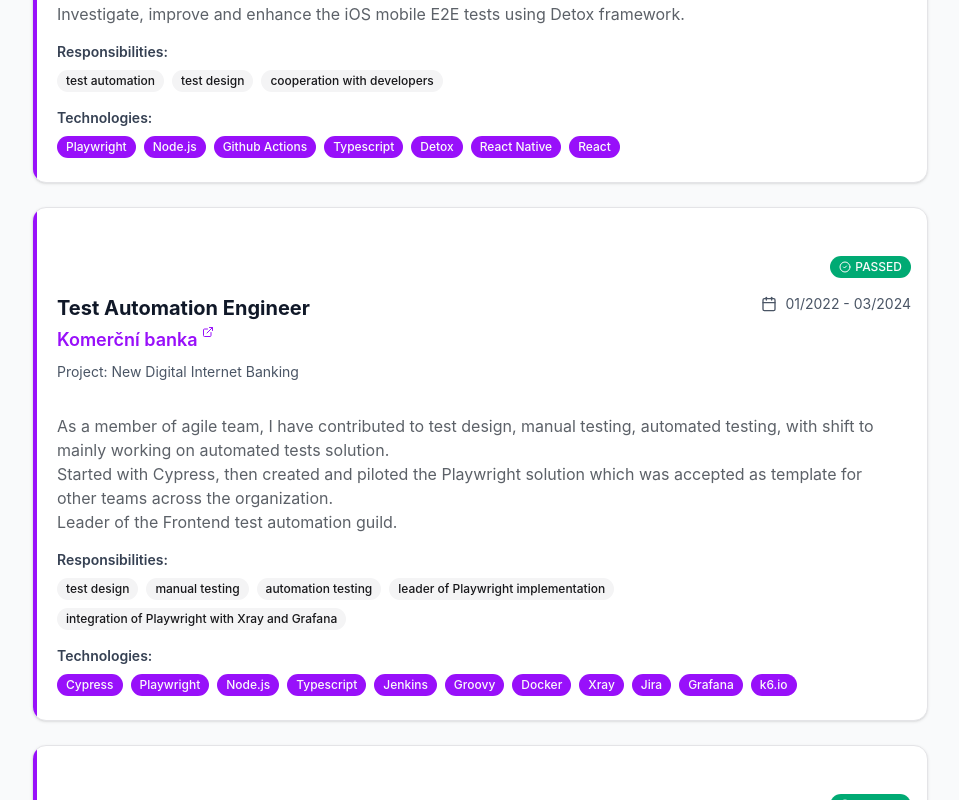
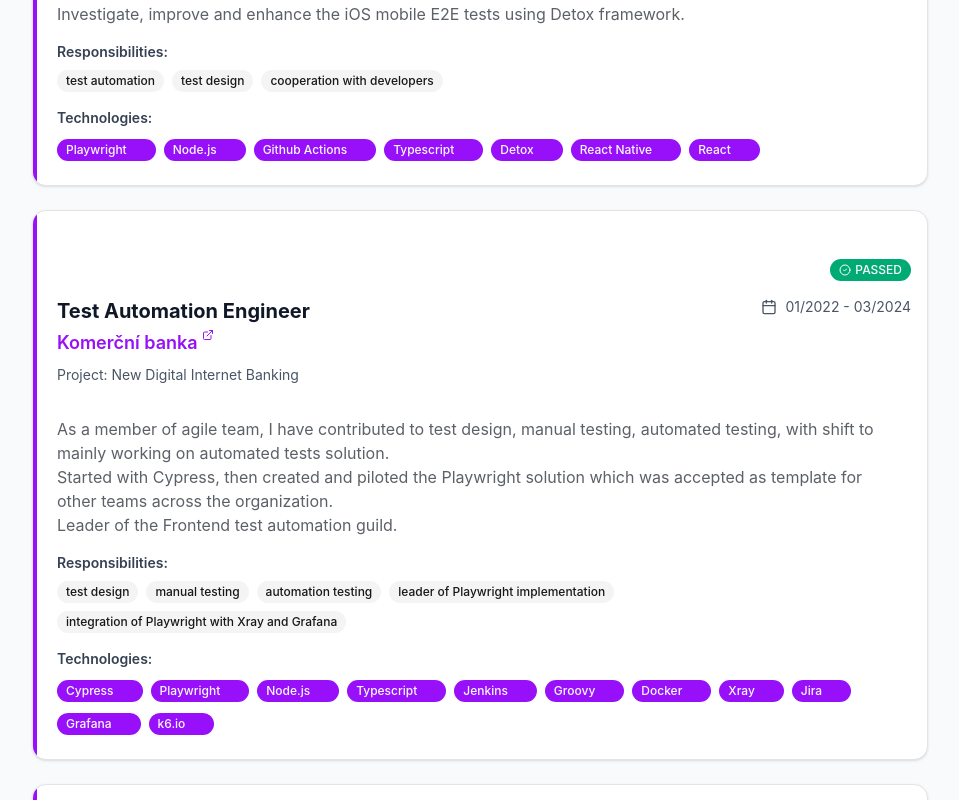
Before and after one commit to radekBednarik/personal_cv_page, a React (Vite) app: page / in a window 1280 px wide. Shown: the part 1700-2500 px from the top of the page, without its empty margins (160-1119 px from the left). Built offline with nearby package versions, Linux system fonts and the light colour scheme.

Commit message:
feat: Add links to badges

```diff
--- a/src/components/ExperienceSection.tsx
+++ b/src/components/ExperienceSection.tsx
@@ -5,6 +5,7 @@
 	Newspaper,
 	TestTube,
 } from "lucide-react";
+import { ToolBadge } from "@/components/ToolBadge";
 import { Badge } from "@/components/ui/badge";
 import { Card, CardContent, CardHeader, CardTitle } from "@/components/ui/card";
 import type {
@@ -144,12 +145,11 @@
 											</h4>
 											<div className="flex flex-wrap gap-2">
 												{item.tools.map((tool) => (
-													<Badge
+													<ToolBadge
 														key={`${item.id}-tool-${tool}`}
+														tool={tool}
 														className="bg-purple-600 hover:bg-purple-600/90 dark:bg-purple-400 dark:hover:bg-purple-400/90"
-													>
-														{tool}
-													</Badge>
+													/>
 												))}
 											</div>
 										</div>
--- a/src/components/SkillsSection.tsx
+++ b/src/components/SkillsSection.tsx
@@ -1,4 +1,5 @@
 import { Code2 } from "lucide-react";
+import { ToolBadge } from "@/components/ToolBadge";
 import { Badge } from "@/components/ui/badge";
 import { Card, CardContent, CardHeader, CardTitle } from "@/components/ui/card";
 import type { SkillsSection as SkillsSectionType } from "@/lib/resume-types";
@@ -40,12 +41,11 @@
 								<CardContent>
 									<div className="flex flex-wrap gap-2">
 										{item.keywords.map((keyword) => (
-											<Badge
+											<ToolBadge
 												key={`${item.id}-keyword-${keyword}`}
+												tool={keyword}
 												className="bg-purple-600 hover:bg-purple-600/90 dark:bg-purple-400 dark:hover:bg-purple-400/90"
-											>
-												{keyword}
-											</Badge>
+											/>
 										))}
 									</div>
 								</CardContent>
--- /dev/null
+++ b/src/components/ToolBadge.tsx
@@ -0,0 +1,82 @@
+import { ExternalLink } from "lucide-react";
+import { Badge } from "@/components/ui/badge";
+
+interface ToolBadgeProps {
+	tool: string;
+	variant?: "default" | "secondary" | "outline" | "destructive";
+	className?: string;
+}
+
+const TOOL_URLS: Record<string, string> = {
+	// Testing frameworks and libraries
+	Playwright: "https://playwright.dev/",
+	Cypress: "https://www.cypress.io/",
+	Mocha: "https://mochajs.org/",
+	Jest: "https://jestjs.io/",
+	"Webdriver.io": "https://webdriver.io/",
+	Detox: "https://wix.github.io/Detox/",
+	pytest: "https://docs.pytest.org/",
+	behave: "https://behave.readthedocs.io/",
+	"behave (cucumber)": "https://behave.readthedocs.io/",
+	Postman: "https://www.postman.com/",
+	"k6.io": "https://k6.io/",
+
+	// Programming languages
+	Typescript: "https://www.typescriptlang.org/",
+	TypeScript: "https://www.typescriptlang.org/",
+	JavaScript: "https://developer.mozilla.org/en-US/docs/Web/JavaScript",
+	Python: "https://www.python.org/",
+	Go: "https://go.dev/",
+	SQL: "https://en.wikipedia.org/wiki/SQL",
+	Groovy: "https://groovy-lang.org/",
+
+	// Runtime and frameworks
+	"Node.js": "https://nodejs.org/",
+	React: "https://react.dev/",
+	"React Native": "https://reactnative.dev/",
+
+	// CI/CD and DevOps
+	"Github Actions": "https://github.com/features/actions",
+	Jenkins: "https://www.jenkins.io/",
+	Docker: "https://www.docker.com/",
+
+	// Project management and monitoring
+	Jira: "https://www.atlassian.com/software/jira",
+	Zephyr: "https://smartbear.com/test-management/zephyr/",
+	Xray: "https://www.getxray.app/",
+	Linear: "https://linear.app/",
+	Grafana: "https://grafana.com/",
+};
+
+export function ToolBadge({
+	tool,
+	variant = "default",
+	className,
+}: ToolBadgeProps) {
+	const url = TOOL_URLS[tool];
+
+	if (url) {
+		return (
+			<a
+				href={url}
+				target="_blank"
+				rel="noopener noreferrer"
+				className="inline-block hover:scale-105 transition-transform"
+			>
+				<Badge
+					variant={variant}
+					className={`${className} cursor-pointer group`}
+				>
+					{tool}
+					<ExternalLink className="ml-1 h-3 w-3 opacity-0 group-hover:opacity-100 transition-opacity" />
+				</Badge>
+			</a>
+		);
+	}
+
+	return (
+		<Badge variant={variant} className={className}>
+			{tool}
+		</Badge>
+	);
+}
```
